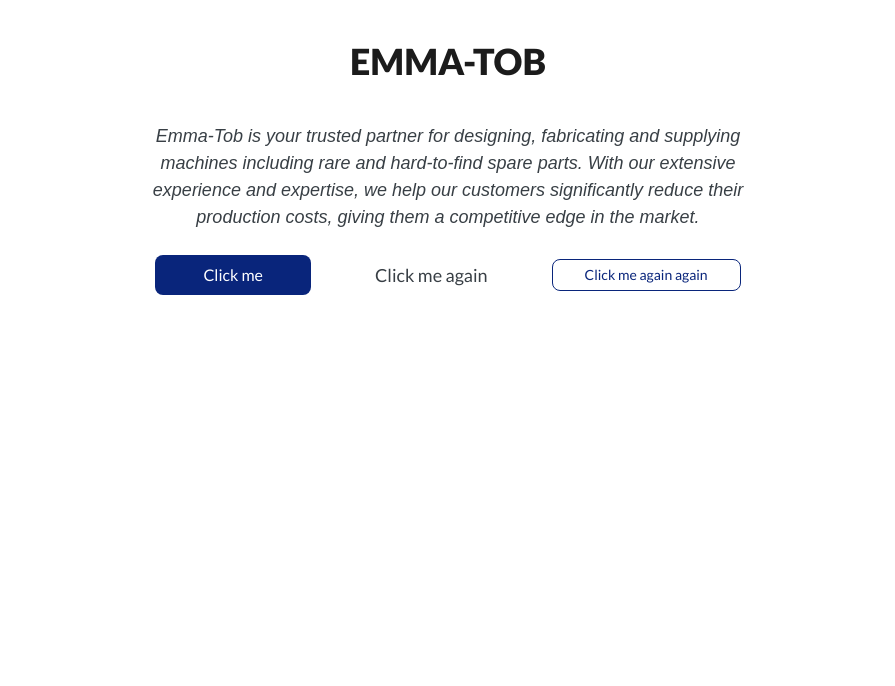
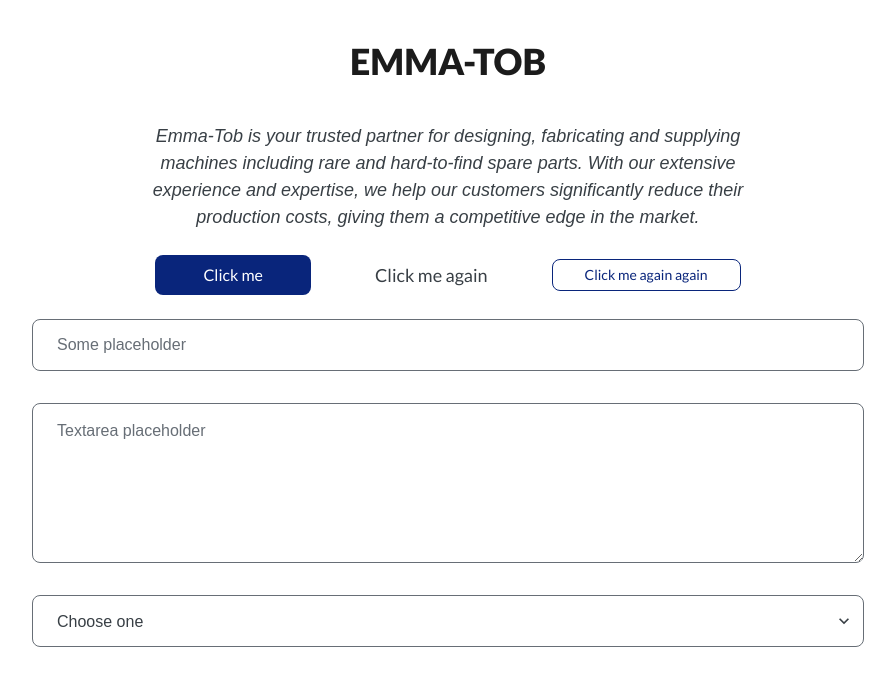
Before and after one commit to gidiblack/emma-tob, a Next.js app: page / in a window 1280 px wide. Shown: the top 686 px of the page, without its empty margins (192-1087 px from the left). Built offline with nearby package versions, Linux system fonts and the light colour scheme.

Commit message:
form components

```diff
--- a/src/pages/index.tsx
+++ b/src/pages/index.tsx
@@ -1,4 +1,12 @@
-import { Box, Button, Heading, Text } from "@chakra-ui/react";
+import {
+  Box,
+  Button,
+  Heading,
+  Input,
+  Select,
+  Text,
+  Textarea,
+} from "@chakra-ui/react";
 
 export default function Home() {
   return (
@@ -20,13 +28,21 @@ export default function Home() {
         market.
       </Text>
 
-      <Button mt={5}>Click me</Button>
-      <Button mt={5} variant={"transparent"} size={"lg"}>
+      <Button my={5}>Click me</Button>
+      <Button my={5} variant={"transparent"} size={"lg"}>
         Click me again
       </Button>
-      <Button mt={5} variant={"outline"} size={"sm"}>
+      <Button my={5} variant={"outline"} size={"sm"}>
         Click me again again
       </Button>
+      <Input placeholder="Some placeholder" w={"65%"} />
+      <Textarea
+        placeholder="Textarea placeholder"
+        w={"65%"}
+        mx={"auto"}
+        mt={8}
+      />
+      <Select placeholder="Choose one" w={"65%"} mx={"auto"} mt={8} />
     </Box>
   );
 }
--- /dev/null
+++ b/src/theme/input.ts
@@ -0,0 +1,53 @@
+import { ComponentStyleConfig } from "@chakra-ui/react";
+
+const Input: ComponentStyleConfig = {
+  baseStyle: {
+    field: {
+      borderWidth: "1px",
+      borderColor: "gray.500",
+      borderRadius: "8px",
+      fontFamily: "body",
+      bgColor: "white",
+      color: "gray.800",
+      _placeholder: {
+        color: "gray.500",
+      },
+    },
+  },
+  sizes: {
+    sm: {
+      field: { h: "3rem", fontSize: "0.875rem", px: "1rem", py: "0.75rem" },
+    },
+    md: {
+      field: {
+        h: "3.25rem",
+        fontSize: "1rem",
+        px: "1.5rem",
+        py: "1rem",
+      },
+    },
+    lg: {
+      field: { h: "4rem", fontSize: "1.115rem", px: "2rem", py: "1.25rem" },
+    },
+  },
+  variants: {
+    solid: {
+      field: {
+        bg: "transparent",
+        _hover: {
+          borderColor: "brand.400",
+        },
+        _focus: {
+          borderColor: "brand.400",
+        },
+      },
+    },
+  },
+  // overwrite defaultProps
+  defaultProps: {
+    size: "md",
+    variant: "solid",
+  },
+};
+
+export default Input;
--- /dev/null
+++ b/src/theme/select.ts
@@ -0,0 +1,53 @@
+import { ComponentStyleConfig } from "@chakra-ui/react";
+
+const Select: ComponentStyleConfig = {
+  baseStyle: {
+    field: {
+      borderWidth: "1px",
+      borderColor: "gray.500",
+      borderRadius: "8px",
+      fontFamily: "body",
+      bgColor: "white",
+      color: "gray.800",
+      _placeholder: {
+        color: "gray.500",
+      },
+    },
+  },
+  sizes: {
+    sm: {
+      field: { h: "3rem", fontSize: "0.875rem", px: "1rem", py: "0.75rem" },
+    },
+    md: {
+      field: {
+        h: "3.25rem",
+        fontSize: "1rem",
+        px: "1.5rem",
+        py: "1rem",
+      },
+    },
+    lg: {
+      field: { h: "4rem", fontSize: "1.115rem", px: "2rem", py: "1.25rem" },
+    },
+  },
+  variants: {
+    solid: {
+      field: {
+        bg: "transparent",
+        _hover: {
+          borderColor: "brand.400",
+        },
+        _focus: {
+          borderColor: "brand.400",
+        },
+      },
+    },
+  },
+  // overwrite defaultProps
+  defaultProps: {
+    size: "md",
+    variant: "solid",
+  },
+};
+
+export default Select;
--- /dev/null
+++ b/src/theme/textarea.ts
@@ -0,0 +1,47 @@
+import { ComponentStyleConfig } from "@chakra-ui/react";
+
+const Textarea: ComponentStyleConfig = {
+  baseStyle: {
+    borderWidth: "1px",
+    borderColor: "gray.500",
+    borderRadius: "8px",
+    fontFamily: "body",
+    bgColor: "white",
+    color: "gray.800",
+    _placeholder: {
+      color: "gray.500",
+    },
+  },
+  sizes: {
+    sm: {
+      field: { fontSize: "0.875rem", px: "1rem", py: "0.75rem" },
+    },
+    md: {
+      h: "10rem",
+      fontSize: "1rem",
+      px: "1.5rem",
+      py: "1rem",
+    },
+    lg: {
+      field: { fontSize: "1.115rem", px: "2rem", py: "1.25rem" },
+    },
+  },
+  variants: {
+    solid: {
+      bg: "transparent",
+      _hover: {
+        borderColor: "brand.400",
+      },
+      _focus: {
+        borderColor: "brand.400",
+      },
+    },
+  },
+  // overwrite defaultProps
+  defaultProps: {
+    size: "md",
+    variant: "solid",
+  },
+};
+
+export default Textarea;
```
Also changed, not shown: src/theme/index.ts (+4 -3 lines).
